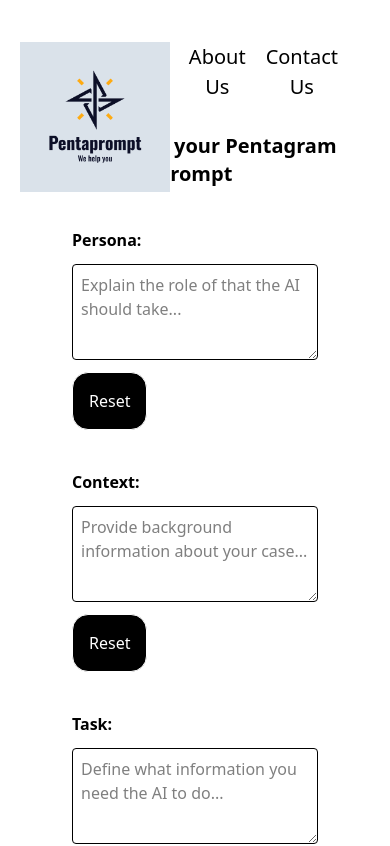
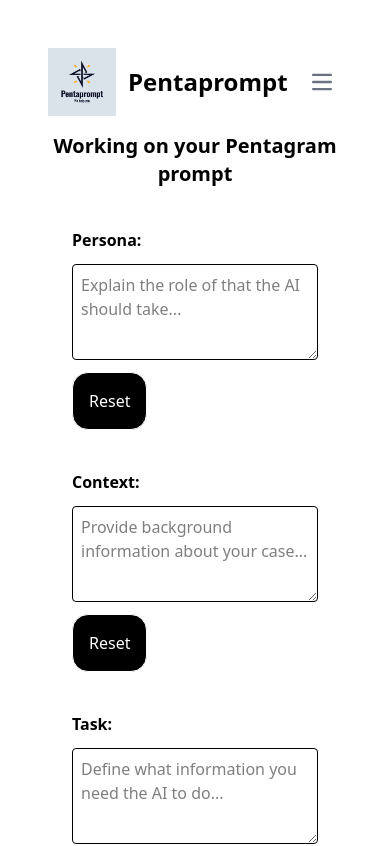
Before and after one commit to chingu-voyages/V54-tier1-team-01, a React (Vite) app in the folder client/: page / in a window 390 px wide. Shown: the top 846 px of the page. Built offline with nearby package versions, Linux system fonts and the light colour scheme.

Commit message:
feature:header: modif styling to be closer to Tailwindcss; adjusted icon; added a non-functional burger for responsiveness

```diff
--- a/client/src/components/Navbar.jsx
+++ b/client/src/components/Navbar.jsx
@@ -1,18 +1,27 @@
-import '../index.css'
 import logo from '../images/logo2.png'
+
 export default function Navbar() {
+
     return (
         <header>
             <nav className="nav-bar">
-                <a href="#" className="logo">
-                    <img src={logo} alt="Logo" />
-                </a>
-                <ul>
-                    <li> <a href='#'>Home</a></li>
-                    <li><a href='#'>AI Tool</a></li>
-                    <li><a href='#'>About Us</a></li>
-                    <li><a href='#'>Contact Us</a></li>
-                </ul>
+                <div className="max-w-screen-xl flex flex-wrap items-center justify-between mx-auto p-4">
+                    <a href="https://github.com/chingu-voyages/V54-tier1-team-01" className="logo flex items-center space-x-3 rtl:space-x-reverse"><img className="w-17" src={logo} alt="Logo" /><span className="self-center text-2xl font-semibold whitespace-nowrap">Pentaprompt</span></a>
+                    <button data-collapse-toggle="navbar-default" type="button" className="inline-flex items-center p-2 w-10 h-10 justify-center text-sm text-gray-500 rounded-lg md:hidden hover:bg-gray-100 focus:outline-none focus:ring-2 focus:ring-gray-200 dark:text-gray-400 dark:hover:bg-gray-700 dark:focus:ring-gray-600" aria-controls="navbar-default" aria-expanded="false">
+                        <span className="sr-only">Open main menu</span>
+                        <svg className="w-5 h-5" aria-hidden="true" xmlns="http://www.w3.org/2000/svg" fill="none" viewBox="0 0 17 14">
+                            <path stroke="currentColor" strokeLinecap="round" strokeLinejoin="round" strokeWidth="2" d="M1 1h15M1 7h15M1 13h15"/>
+                        </svg>
+                    </button>
+                    <div className="hidden w-full md:block md:w-auto" id="navbar-default">
+                        <ul className="font-medium flex flex-col p-4 md:p-0 mt-4 border border-gray-100 rounded-lg bg-gray-50 md:flex-row md:space-x-8 rtl:space-x-reverse md:mt-0 md:border-0 md:bg-white dark:bg-gray-800 md:dark:bg-gray-900 dark:border-gray-700">
+                            <li> <a href='#'>Home</a></li>
+                            <li><a href='#'>AI Tool</a></li>
+                            <li><a href='#'>About Us</a></li>
+                            <li><a href='#'>Contact Us</a></li>
+                        </ul>
+                    </div>
+                </div>
             </nav>
         </header>
     );
--- a/client/src/index.css
+++ b/client/src/index.css
@@ -69,41 +69,3 @@ button:focus-visible {
   }
 }
 */
-
-/* This section is for the nav bar */
-.nav-bar {
-  display: block;
-  align-items: center;
-  justify-items: center;
-  padding: 10px 20px;
-  margin-bottom: 20px;
-}
-
-.nav-bar ul {
-    list-style: none;
-    padding: 0;
-    margin: 0;
-    display: flex;
-    gap: 20px;
-}
-
-.nav-bar a {
-  text-decoration: none;
-  color: black;
-  font-size: 20px;
-  transition: color 0.3s;
-}
-
-.nav-bar a:hover{
-  text-decoration: underline;
-}
-
-.logo{
-  position: absolute;
-  left: 20px;
-}
-
-.logo img{
-  height: 150px;
-  width: auto;
-}
```
